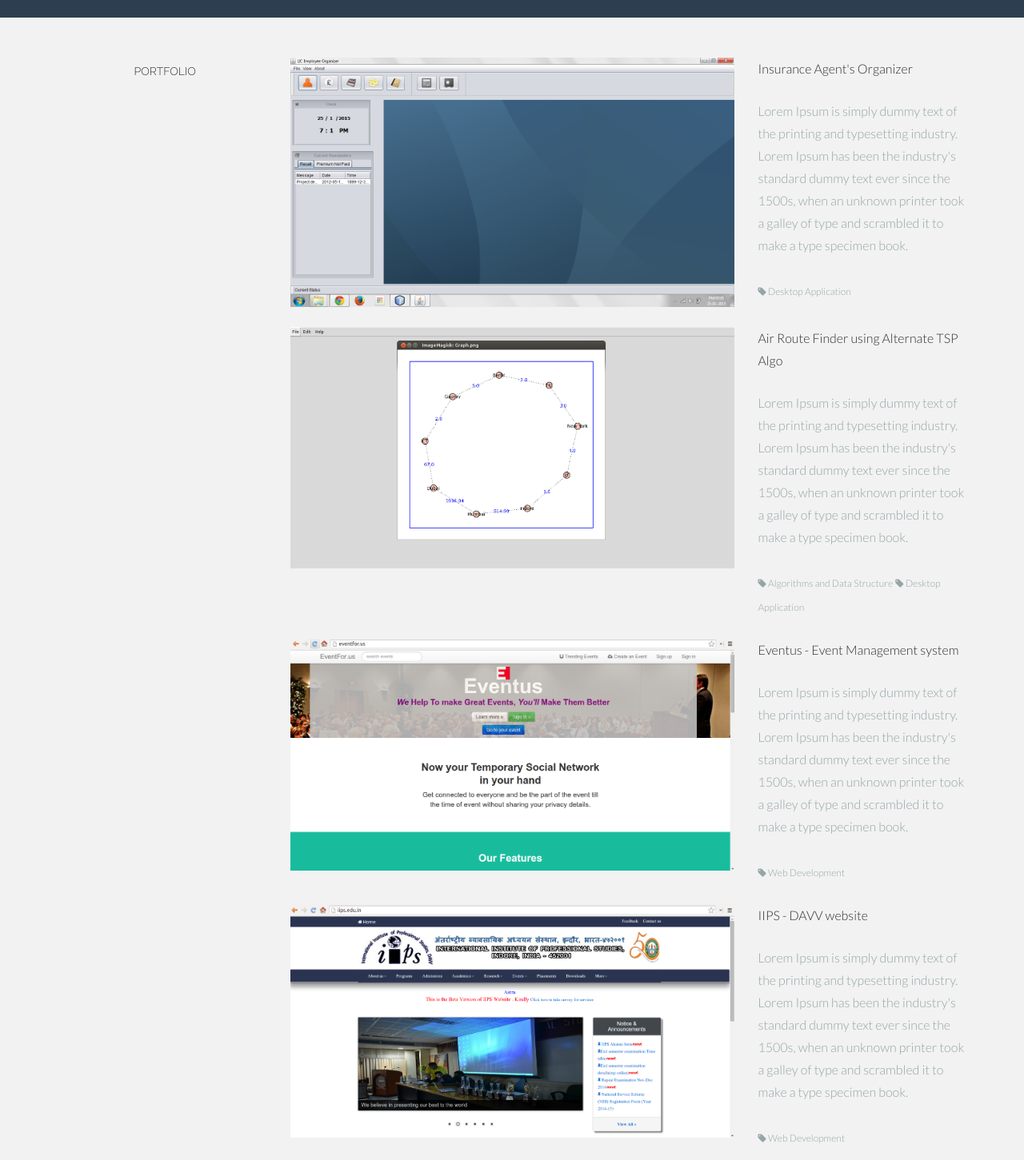
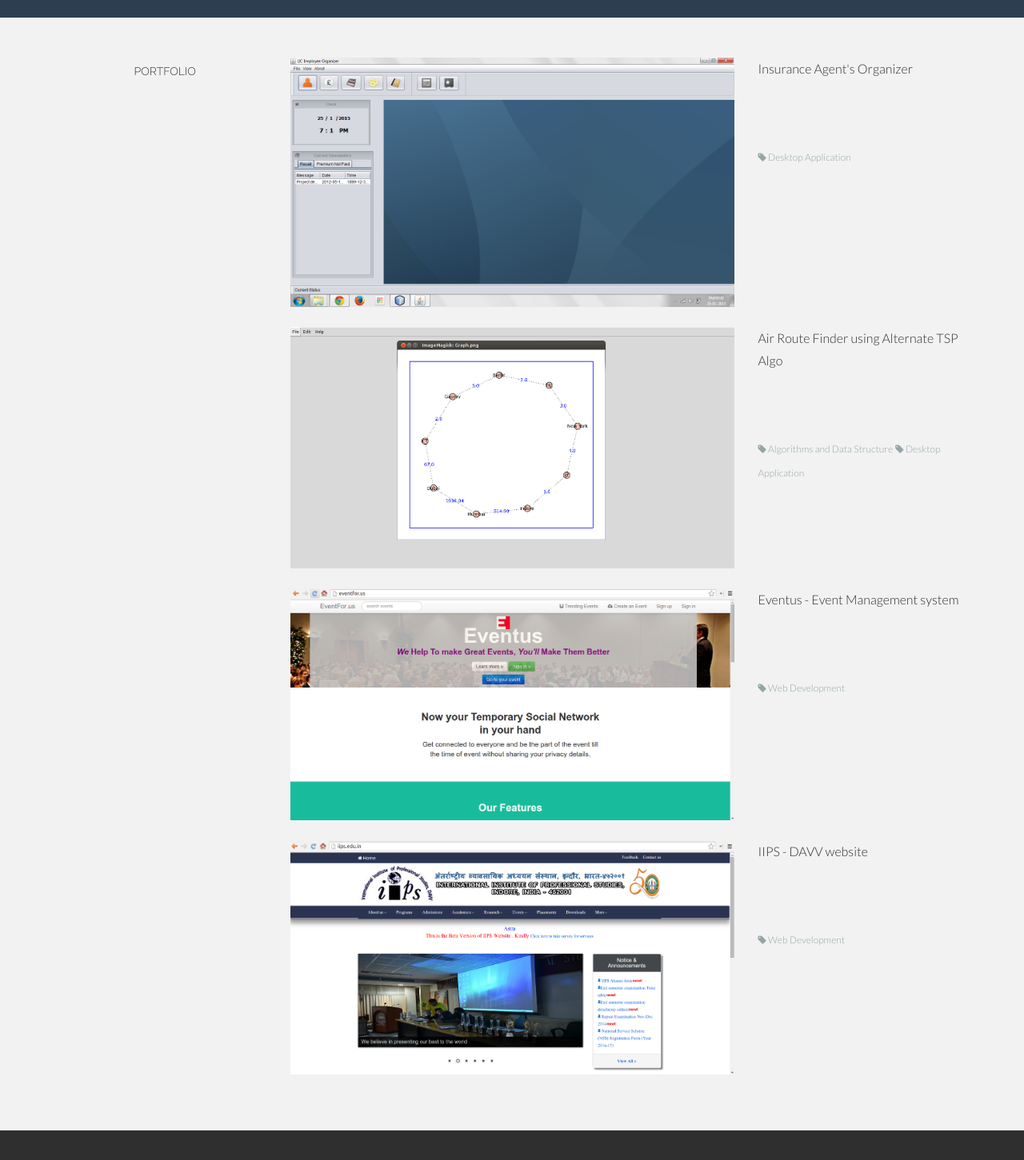
Before and after one commit to Chitrank-Dixit/Chitrank-Dixit.github.io, a plain HTML site: page index.html in a window 1280 px wide. Shown: the part 3480-4931 px from the top of the page at 80% size. Drawn offline with Linux system fonts and the light colour scheme.

Commit message:
updated the personal website with good stuff

```diff
--- a/index.html
+++ b/index.html
@@ -393,11 +393,11 @@
 				</div>
 
 				<div class="col-lg-6">
-					<p><img class="img-responsive" src="assets/img/port01.png" width="1365" height="743" alt=""></p>
+					<p><img class="img-responsive" src="assets/img/port01.png" alt=""></p>
 				</div>
 				<div class="col-lg-3">
 						<p>Insurance Agent's Organizer</p>
-					<p><more>Lorem Ipsum is simply dummy text of the printing and typesetting industry. Lorem Ipsum has been the industry's standard dummy text ever since the 1500s, when an unknown printer took a galley of type and scrambled it to make a type specimen book.<br/><br/>
+					<p><more> <!-- description here --><br/><br/>
 						<sm><i class="icon-tag"></i> Desktop Application</sm>
 					</more>
 					</p>
@@ -408,7 +408,7 @@
 				</div>
 				<div class="col-lg-3">
 						<p>Air Route Finder using Alternate TSP Algo</p>
-					<p><more>Lorem Ipsum is simply dummy text of the printing and typesetting industry. Lorem Ipsum has been the industry's standard dummy text ever since the 1500s, when an unknown printer took a galley of type and scrambled it to make a type specimen book.<br/><br/>
+					<p><more><!-- description here --><br/><br/>
 						<sm><i class="icon-tag"></i> Algorithms and Data Structure</sm>
 						<sm><i class="icon-tag"></i> Desktop Application</sm>
 					</more>
@@ -421,7 +421,7 @@
 				</div>
 				<div class="col-lg-3">
 						<p>Eventus - Event Management system</p>
-					<p><more>Lorem Ipsum is simply dummy text of the printing and typesetting industry. Lorem Ipsum has been the industry's standard dummy text ever since the 1500s, when an unknown printer took a galley of type and scrambled it to make a type specimen book.<br/><br/>
+					<p><more><!-- description here --><br/><br/>
 						<sm><i class="icon-tag"></i> Web Development</sm></more>
 					</p>
 				</div>
@@ -434,7 +434,7 @@
 				</div>
 				<div class="col-lg-3">
 					<p>IIPS - DAVV website</p>
-				<p><more>Lorem Ipsum is simply dummy text of the printing and typesetting industry. Lorem Ipsum has been the industry's standard dummy text ever since the 1500s, when an unknown printer took a galley of type and scrambled it to make a type specimen book.<br/><br/>
+				<p><more><!-- description here --><br/><br/>
 					<sm><i class="icon-tag"></i> Web Development</sm></more>
 				</p>
 				</div>
```
